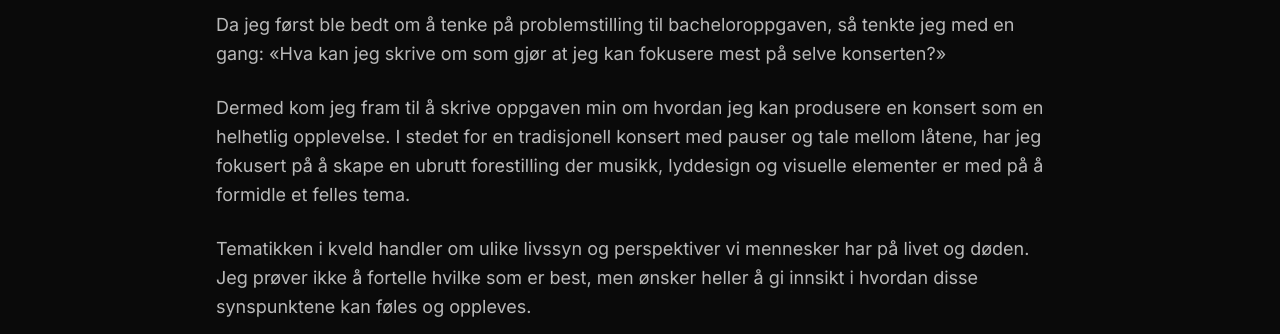
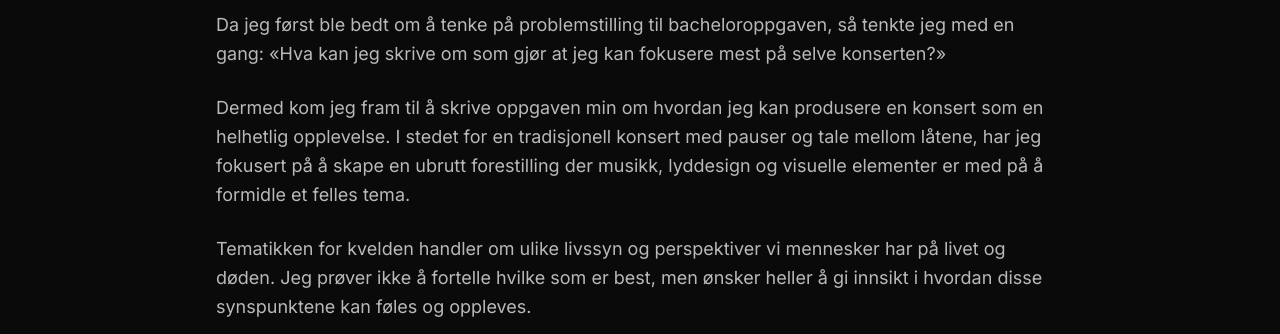
Before and after one commit to axelskole/KonsertProgram, a plain HTML site: page index.html in a window 1280 px wide. Shown: the part 618-952 px from the top of the page. Drawn offline with nearby package versions, Linux system fonts and the light colour scheme.

Commit message:
Update index.html

```diff
--- a/index.html
+++ b/index.html
@@ -86,7 +86,7 @@
                 forestilling der musikk, lyddesign og visuelle elementer er med på å formidle et felles tema.
             </p>
             <p>
-                Tematikken i kveld handler om ulike livssyn og perspektiver vi mennesker har på livet og døden.
+                Tematikken for kvelden handler om ulike livssyn og perspektiver vi mennesker har på livet og døden.
                 Jeg prøver ikke å fortelle hvilke som er best, men ønsker heller å gi innsikt i hvordan disse synspunktene kan føles og oppleves.
             </p>
         </div>
```
